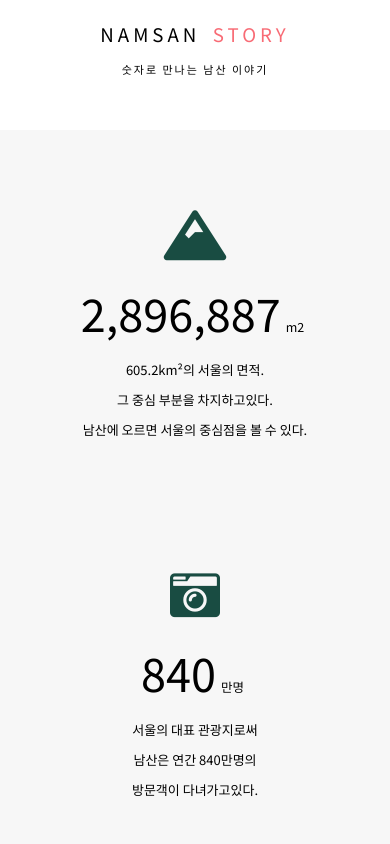
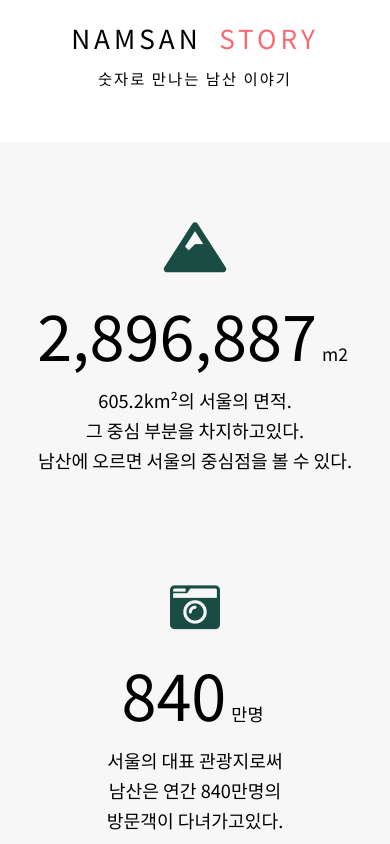
Before and after one commit to pakjiyeong/namsan, a plain HTML site: page index.html in a window 390 px wide. Shown: the part 980-1824 px from the top of the page. Drawn offline with nearby package versions, Linux system fonts and the light colour scheme; a script that the page names is missing.

Commit message:
v.0.20210224
font-size

```diff
--- a/css/media.css
+++ b/css/media.css
@@ -19,7 +19,7 @@
 }
 @media(max-width:1000px){
     html, body {
-        font-size: 13px;
+        /* font-size: 13px; */
     }
     .container {
         width: 780px;
@@ -80,7 +80,7 @@
 }
 @media(max-width:780px) {
     html, body {
-        font-size: 12px;
+        /* font-size: 12px; */
     }
     .container {
         width: 500px;
@@ -96,7 +96,7 @@
 }
 @media(max-width:500px) {
     html, body {
-        font-size: 11px;
+        /* font-size: 11px; */
     }
     .container {
         width: 400px;
@@ -107,7 +107,7 @@
 }
 @media(max-width:400px) {
     html, body {
-        font-size: 10px;
+        /* font-size: 10px; */
     }
     .container {
         width: 320px;
--- a/index.html
+++ b/index.html
@@ -5,6 +5,8 @@
     <meta name="viewport" content="width=device-width, initial-scale=1.0">
     <link rel="stylesheet" href="css/style.css">
     <title>남산</title>
+    <link rel="shortcut icon" href="images/i-con.png">
+    <link rel="apple-touch-icon" href="images/i-con.ico">
     <link rel="stylesheet" href="https://use.fontawesome.com/releases/v5.15.2/css/all.css">
     <link rel="preconnect" href="https://fonts.gstatic.com">
     <link href="https://fonts.googleapis.com/css2?family=Noto+Sans+KR:wght@100;300;400;500;700;900&display=swap" rel="stylesheet">
```
Also changed, not shown: images/i-con.ico (added), images/i-con.png (added), images/icon.png (added), images/ogimage.jpg (added).
